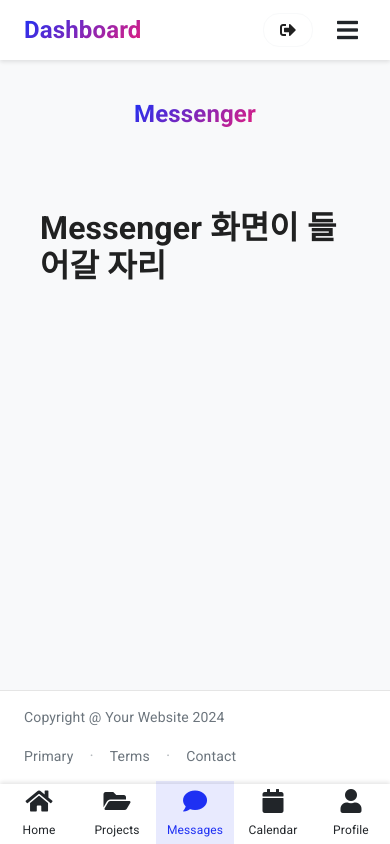
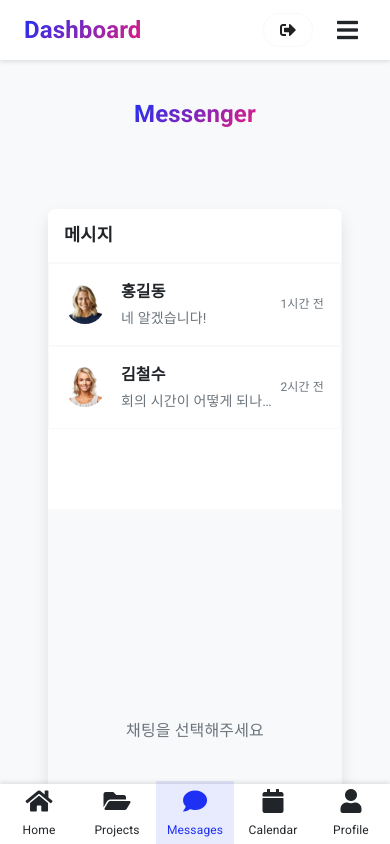
Before and after one commit to dmsqja/Smart-Office, a React (Create React App) app in the folder front/: page /messenger in a window 390 px wide. Shown: the top 844 px of the page. Built offline with nearby package versions, Linux system fonts and the light colour scheme.

Commit message:
Feat: 메신저 기능 추가 및 스타일 개선

```diff
--- a/front/src/components/messenger/MessengerForm.jsx
+++ b/front/src/components/messenger/MessengerForm.jsx
@@ -1,11 +1,122 @@
-const Messenger = () => {
-    return (
-        <div>
-            <div>
-                <h1> Messenger 화면이 들어갈 자리</h1>
+// MessengerForm.jsx
+import React, { useState, useEffect, useRef } from 'react';
+import '../../styles/messenger.css';
+
+const MessengerForm = () => {
+  const [messages, setMessages] = useState([]);
+  const [newMessage, setNewMessage] = useState('');
+  const [selectedChat, setSelectedChat] = useState(null);
+  const messagesEndRef = useRef(null);
+
+  // 목업 채팅 데이터 추가
+  const mockChats = [
+    {
+      id: 1,
+      name: "홍길동",
+      lastMessage: "네 알겠습니다!",
+      time: "1시간 전",
+      avatar: "/assets/profile2.png"
+    },
+    {
+      id: 2,
+      name: "김철수",
+      lastMessage: "회의 시간이 어떻게 되나요?",
+      time: "2시간 전",
+      avatar: "/assets/profile3.png"
+    }
+  ];
+
+
+  useEffect(() => {
+    messagesEndRef.current?.scrollIntoView({ behavior: "smooth" });
+  }, [messages]);
+
+  const handleSubmit = (e) => {
+    e.preventDefault();
+    if (!newMessage.trim()) return;
+
+    const messageData = {
+        id: Date.now(),
+        text: newMessage,
+        sender: 'user',
+        timestamp: new Date().toISOString()
+    };
+
+    setMessages(prev => [...prev, messageData]);
+    setNewMessage('');
+  };
+
+  return (
+    <div className="messenger-container">
+        <div className="chat-list">
+            <div className="chat-list-header">
+                <h3>메시지</h3>
+            </div>
+            <div className="chat-list-content">
+                {mockChats.map(chat => (
+                    <div
+                        key={chat.id}
+                        className="chat-list-item"
+                        onClick={() => setSelectedChat(chat)}
+                    >
+                        <img src={chat.avatar} alt={chat.name} className="chat-avatar" />
+                        <div className="chat-info">
+                            <div className="chat-name">{chat.name}</div>
+                            <div className="chat-last-message">{chat.lastMessage}</div>
+                        </div>
+                        <div className="chat-time">{chat.time}</div>
+                    </div>
+                ))}
             </div>
         </div>
-    );
+
+{selectedChat ? (
+            <div className="chat-container">
+                <div className="chat-header">
+                    <h2>{selectedChat.name}</h2>
+                </div>
+
+                <div className="messages-container">
+                    {messages.map((message) => (
+                        <div
+                            key={message.id}
+                            className={`message-wrapper ${message.sender === 'user' ? 'sent' : 'received'}`}
+                        >
+                            <div className={`message-bubble ${message.sender === 'user' ? 'sent' : 'received'}`}>
+                                <p>{message.text}</p>
+                                <div className="message-time">
+                                    {new Date(message.timestamp).toLocaleTimeString()}
+                                </div>
+                            </div>
+                        </div>
+                    ))}
+                    <div ref={messagesEndRef} />
+                </div>
+
+                <div className="input-container">
+                    <form onSubmit={handleSubmit} className="message-form">
+                        <input
+                            type="text"
+                            value={newMessage}
+                            onChange={(e) => setNewMessage(e.target.value)}
+                            className="message-input"
+                            placeholder="메시지를 입력하세요..."
+                        />
+                        <button type="submit" className="send-button">
+                            <i className="fas fa-paper-plane"></i>
+                        </button>
+                    </form>
+                </div>
+            </div>
+        ) : (
+            <div className="chat-container empty-state">
+                <div className="empty-state-message">
+                    채팅을 선택해주세요
+                </div>
+            </div>
+        )}
+    </div>
+  );
 };
 
-export default Messenger;
+export default MessengerForm;
--- a/front/src/pages/Messenger.jsx
+++ b/front/src/pages/Messenger.jsx
@@ -1,4 +1,4 @@
-// 메신저 화면
+// Messenger page
 import MessengerForm from '../components/messenger/MessengerForm';
 import '../styles/pages.css';
 
--- /dev/null
+++ b/front/src/styles/messenger.css
@@ -0,0 +1,236 @@
+/* MessengerStyles.css */
+.messenger-container {
+    display: flex;
+    height: calc(100vh - 200px);
+    background: white;
+    border-radius: var(--border-radius-lg);
+    box-shadow: 0 0.5rem 1rem rgba(0, 0, 0, 0.1);
+    margin: var(--spacing-4);
+    overflow: hidden;
+}
+
+/* 채팅 목록 스타일 */
+.chat-list {
+    width: 350px;
+    border-right: 1px solid var(--light);
+    display: flex;
+    flex-direction: column;
+    background-color: white;
+}
+
+.chat-list-header {
+    padding: var(--spacing-3);
+    border-bottom: 1px solid var(--light);
+    background-color: white;
+}
+
+.chat-list-header h3 {
+    margin: 0;
+    font-size: 1.1rem;
+    font-weight: 600;
+    color: var(--dark);
+}
+
+.chat-list-content {
+    flex: 1;
+    overflow-y: auto;
+}
+
+.chat-list-item {
+    display: flex;
+    align-items: center;
+    padding: var(--spacing-3);
+    cursor: pointer;
+    transition: background-color 0.3s ease;
+    border: 1px solid var(--light);
+}
+
+.chat-list-item:hover {
+    background-color: var(--light);
+}
+
+.chat-avatar {
+    width: 48px;
+    height: 48px;
+    border-radius: 50%;
+    margin-right: var(--spacing-3);
+}
+
+.chat-info {
+    flex: 1;
+    min-width: 0;
+}
+
+.chat-name {
+    font-weight: 600;
+    color: var(--dark);
+    margin-bottom: var(--spacing-1);
+}
+
+.chat-last-message {
+    color: var(--gray);
+    font-size: 0.875rem;
+    white-space: nowrap;
+    overflow: hidden;
+    text-overflow: ellipsis;
+}
+
+.chat-time {
+    color: var(--gray);
+    font-size: 0.75rem;
+    white-space: nowrap;
+    margin-left: var(--spacing-2);
+}
+
+.chat-container {
+    flex: 1;
+    display: flex;
+    flex-direction: column;
+    background-color: white;
+}
+
+.chat-header {
+    padding: var(--spacing-3);
+    background-color: white;
+    border-bottom: 1px solid var(--light);
+    display: flex;
+    align-items: center;
+}
+
+.chat-header h2 {
+    font-size: 1.1rem;
+    font-weight: 600;
+    margin: 0;
+    color: var(--dark);
+}
+
+.messages-container {
+    flex: 1;
+    overflow-y: auto;
+    padding: var(--spacing-4);
+    background-color: white;
+}
+
+.message-wrapper {
+    margin-bottom: var(--spacing-3);
+}
+
+.message-bubble {
+    max-width: 70%;
+    padding: var(--spacing-2) var(--spacing-3);
+    border-radius: var(--border-radius-lg);
+    font-size: 0.9375rem;
+    line-height: 1.5;
+}
+
+.message-bubble.sent {
+    background-color: #0084ff;
+    color: white;
+    margin-left: auto;
+    border-bottom-right-radius: var(--spacing-1);
+}
+
+.message-bubble.received {
+    background-color: #e4e6eb;
+    color: var(--dark);
+    border-bottom-left-radius: var(--spacing-1);
+    box-shadow: 0 1px 2px rgba(0, 0, 0, 0.1);
+}
+
+.message-time {
+    font-size: 0.75rem;
+    margin-top: var(--spacing-1);
+    color: var(--gray);
+}
+
+.input-container {
+    padding: var(--spacing-3);
+    background-color: white;
+    border-top: 1px solid var(--light);
+}
+
+.message-form {
+    display: flex;
+    gap: var(--spacing-2);
+}
+
+.message-input {
+    flex: 1;
+    padding: var(--spacing-2) var(--spacing-3);
+    border: 1px solid var(--light);
+    border-radius: var(--border-radius-xl);
+    outline: none;
+    font-size: 0.9375rem;
+    transition: border-color 0.3s ease;
+}
+
+.message-input:focus {
+    border-color: var(--primary);
+}
+
+.send-button {
+    background: var(--gradient);
+    color: white;
+    border: none;
+    border-radius: 50%;
+    width: 40px;
+    height: 40px;
+    cursor: pointer;
+    display: flex;
+    align-items: center;
+    justify-content: center;
+    transition: opacity 0.3s ease;
+}
+
+.send-button:hover {
+    opacity: 0.9;
+}
+
+.send-button:disabled {
+    background: var(--light);
+    cursor: not-allowed;
+    opacity: 0.7;
+}
+
+.empty-state {
+    display: flex;
+    align-items: center;
+    justify-content: center;
+    background-color: var(--light);
+}
+
+.empty-state-message {
+    color: var(--gray);
+    font-size: 1rem;
+    text-align: center;
+    padding: var(--spacing-4);
+}
+
+/* 반응형 스타일 */
+@media (max-width: 768px) {
+    .messenger-container {
+        height: calc(100vh - 150px);
+        margin: var(--spacing-2);
+    }
+
+    .chat-list {
+        width: 280px;
+    }
+
+    .chat-avatar {
+        width: 40px;
+        height: 40px;
+    }
+}
+
+@media (max-width: 576px) {
+    .messenger-container {
+        flex-direction: column;
+        height: calc(100vh - 100px);
+    }
+
+    .chat-list {
+        width: 100%;
+        height: 300px;
+    }
+}
--- a/front/src/styles/pages.css
+++ b/front/src/styles/pages.css
@@ -44,7 +44,6 @@
 
 /* Container */
 .calendar-container,
-.msg-container,
 .ai-container,
 .hub-container,
 .meeting-container,
@@ -55,6 +54,10 @@
   padding: 0 1rem;
 }
 
+.msg-container {
+  max-width: auto;
+  padding: 0 1rem;
+}
 /* Page Headers */
 .page-header {
   padding: var(--section-spacing);
```
Also changed, not shown: front/public/assets/Profile2.png (added), front/public/assets/Profile3.png (added).
